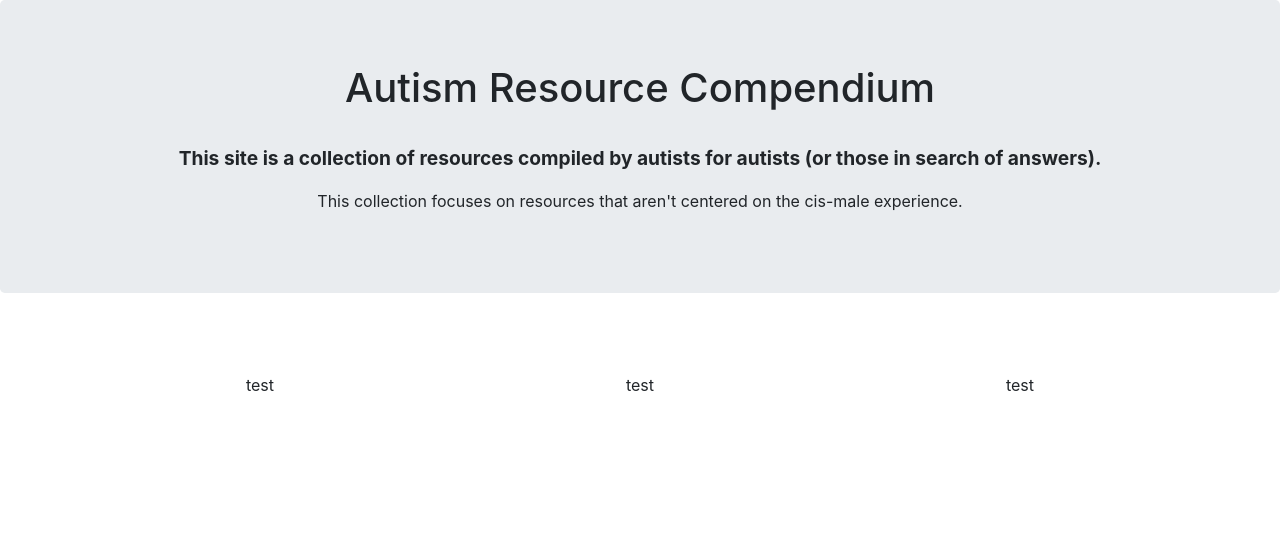
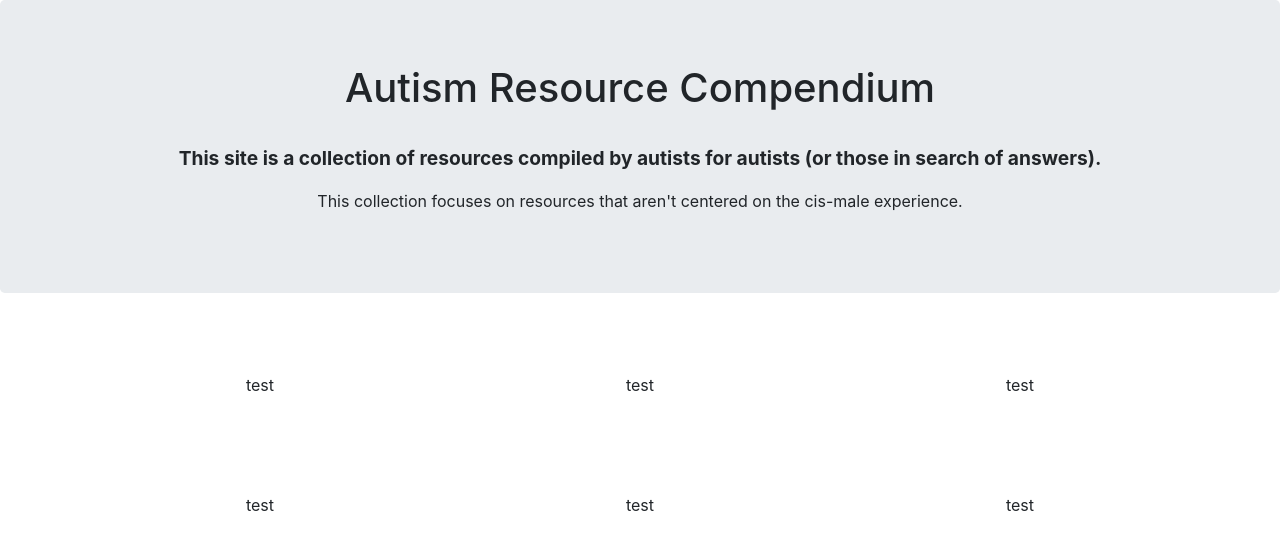
Before and after one commit to saschakala/autism_resource_frontend, a React (Create React App) app: page / in a window 1280 px wide. Shown: the top 550 px of the page. Built offline with nearby package versions, Linux system fonts and the light colour scheme; no server answers.

Commit message:
nobody touch anything the CSS is doing what we want

```diff
--- a/src/components/SourceThumbnails.js
+++ b/src/components/SourceThumbnails.js
@@ -10,19 +10,39 @@ const SourceThumbnails = () => {
         <Container align="center">
 
                 <Row style={{
-                    flex: 1,
-                    flexDirection: 'row',
-                    justifyContent: 'space-around'
-                }}>
-                    <Col class="col-md" style={{margin: '3rem'}}>
+                        flex: 1,
+                        flexDirection: 'row',
+                        justifyContent: 'space-around'
+                    }}>
+
+                    <Col class="col-sm-2" style={{margin: '3rem'}}>
                     test
                     </Col>
 
-                    <Col class="col-md" style={{margin: '3rem'}}>
+                    <Col class="col-sm-2" style={{margin: '3rem'}}>
                     test
                     </Col>
 
-                    <Col class="col-md" style={{margin: '3rem'}}>
+                    <Col class="col-sm-2" style={{margin: '3rem'}}>
+                    test
+                    </Col>
+                </Row>
+
+                <Row style={{
+                        flex: 1,
+                        flexDirection: 'row',
+                        justifyContent: 'space-around'
+                    }}>
+
+                    <Col class="col-sm-2" style={{margin: '3rem'}}>
+                    test
+                    </Col>
+
+                    <Col class="col-sm-2" style={{margin: '3rem'}}>
+                    test
+                    </Col>
+
+                    <Col class="col-sm-2" style={{margin: '3rem'}}>
                     test
                     </Col>
                 </Row>
@@ -33,9 +53,3 @@ const SourceThumbnails = () => {
 }
 
 export default SourceThumbnails
-
-// <Row>
-// <Col>1 of 3</Col>
-// <Col>2 of 3</Col>
-// <Col>3 of 3</Col>
-// </Row>
```
Also changed, not shown: 1 other file (tests, documents, lock files or other folders).
